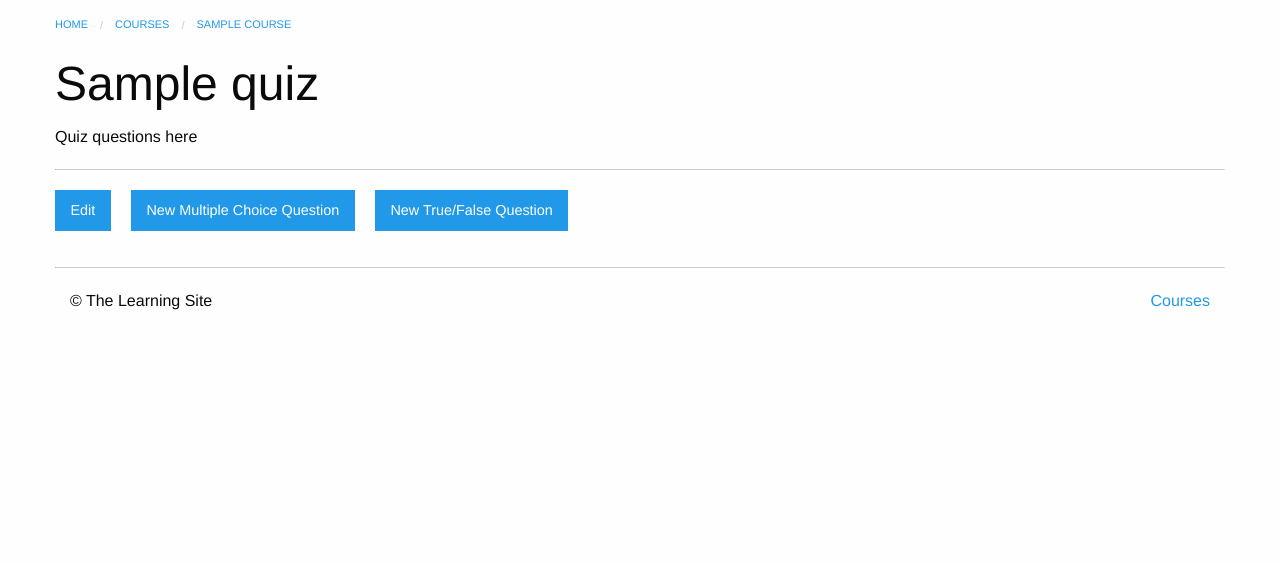
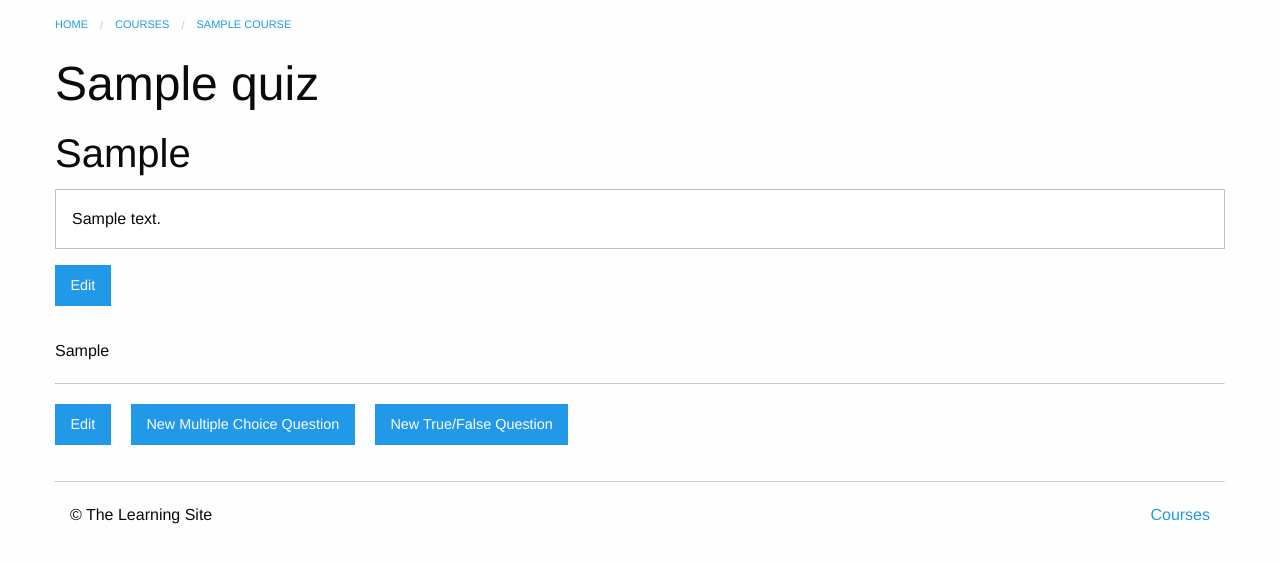
Before and after one commit to davejlin/treehouse, a Django app: a page that uses python/django/learning_site_forms/courses/templates/courses/quiz_detail.html in a window 1280 px wide. Shown: the part 54-617 px from the top of the page. Run offline with Django 3.2, Linux system fonts and the light colour scheme; a user stored in the database is signed in; tables that the repository leaves empty hold one stand-in row (values such as "Sample post").

Commit message:
Django learning site forms: edit question

```diff
--- a/python/django/learning_site_forms/courses/templates/courses/question_form.html
+++ b/python/django/learning_site_forms/courses/templates/courses/question_form.html
@@ -2,7 +2,7 @@
 {% load course_extras %}
 
 {% block title %}
-New question for {{ quiz.title }} | {{ quiz.course.title }} {{ block.super }}
+{{ form.instance.prompt|default:"New question" }} | {{ quiz.course.title }} {{ block.super }}
 {% endblock %}
 
 {% block breadcrumbs %}
@@ -13,7 +13,7 @@ New question for {{ quiz.title }} | {{ quiz.course.title }} {{ block.super }}
 {% block content %}
     <div class="row columns">
         {{ block.super }}
-        <h1>Make a new question</h1>
+        <h1>{{ form.instance.prompt|default:"Make a new question" }}</h1>
         <form method="POST" action="">
             {% csrf_token %}
             {{ form.as_p }}
--- a/python/django/learning_site_forms/courses/templates/courses/quiz_detail.html
+++ b/python/django/learning_site_forms/courses/templates/courses/quiz_detail.html
@@ -12,7 +12,22 @@
         <article>
             {{ block.super }}
             <h1>{{ step.title }}</h1>
-            Quiz questions here
+            <ul class="no-bullet">
+                {% for question in step.question_set.all %}
+                <li>
+                    <h2>{{ question.prompt }}</h2>
+                    {% for answer in question.answer_set.all %}
+                        <div class="callout">{{ answer.text }}</div>
+                    {% endfor %}
+                    {% if user.is_authenticated %}
+                        <a href="{% url 'courses:edit_question' question_pk=question.pk quiz_pk=step.pk %}" class="button">Edit</a>
+                    {% endif %}
+                </li>
+                {% endfor %}
+            </ul>
+            {% for question in step.question_set.all %}
+                <p>{{ question.prompt }}</p>
+            {% endfor %}
         </article>
         {% if user.is_authenticated %}
         <hr>
--- a/python/django/learning_site_forms/courses/urls.py
+++ b/python/django/learning_site_forms/courses/urls.py
@@ -12,5 +12,7 @@ urlpatterns = [
     url(r'(?P<course_pk>\d+)/edit_quiz/(?P<quiz_pk>\d+)/$', views.quiz_edit,
         name='edit_quiz'),
     url(r'(?P<quiz_pk>\d+)/create_question/(?P<question_type>mc|tf)/$', views.create_question, name='create_question'),
+    url(r'(?P<quiz_pk>\d+)/edit_question/(?P<question_pk>\d+)/$', views.edit_question,
+        name='edit_question'),
     url(r'(?P<pk>\d+)/$', views.course_detail, name='detail'),
 ]
--- a/python/django/learning_site_forms/courses/views.py
+++ b/python/django/learning_site_forms/courses/views.py
@@ -85,3 +85,28 @@ def create_question(request, quiz_pk, question_type):
         'quiz': quiz,
         'form': form
     })
+
+
+@login_required
+def edit_question(request, quiz_pk, question_pk):
+    question = get_object_or_404(models.Question,
+                                 pk=question_pk, quiz_id=quiz_pk)
+    if hasattr(question, 'truefalsequestion'):
+        form_class = forms.TrueFalseQuestionForm
+        question = question.truefalsequestion
+    else:
+        form_class = forms.MultipleChoiceQuestionForm
+        question = question.multiplechoicequestion
+
+    form = form_class(instance=question)
+
+    if request.method == 'POST':
+        form = form_class(request.POST, instance=question)
+        if form.is_valid():
+            form.save()
+            messages.success(request, "Updated question")
+            return HttpResponseRedirect(question.quiz.get_absolute_url())
+    return render(request, 'courses/question_form.html', {
+        'form': form,
+        'quiz': question.quiz
+    })
```
